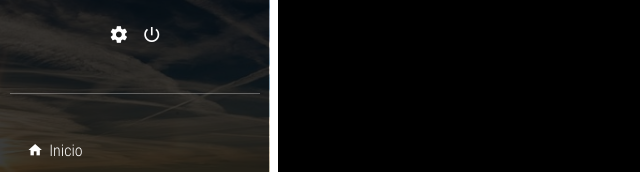
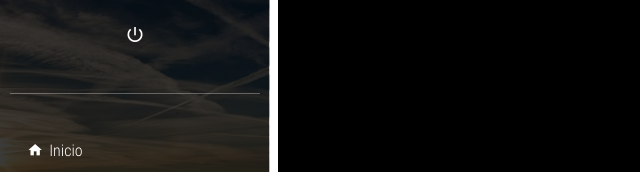
Before and after one commit to umonge0811/Airport-Ticket, a plain HTML site: page home.html in a window 1280 px wide. Shown: the part 211-383 px from the top of the page, 0-640 px from the left. Drawn offline with nearby package versions, Linux system fonts and the light colour scheme.

Commit message:
se elimino Icono de Config

```diff
--- a/home.html
+++ b/home.html
@@ -35,11 +35,7 @@
 					<figcaption class="text-center text-titles">Ulises Monge</figcaption>
 				</figure>
 				<ul class=" list-unstyled text-center">
-					<li>
-						<a href="#!">
-							<i class="zmdi zmdi-settings"></i>
-						</a>
-					</li>
+
 					<li>
 						<a href="#!" class="btn-exit-system">
 							<i class="zmdi zmdi-power"></i>
```
